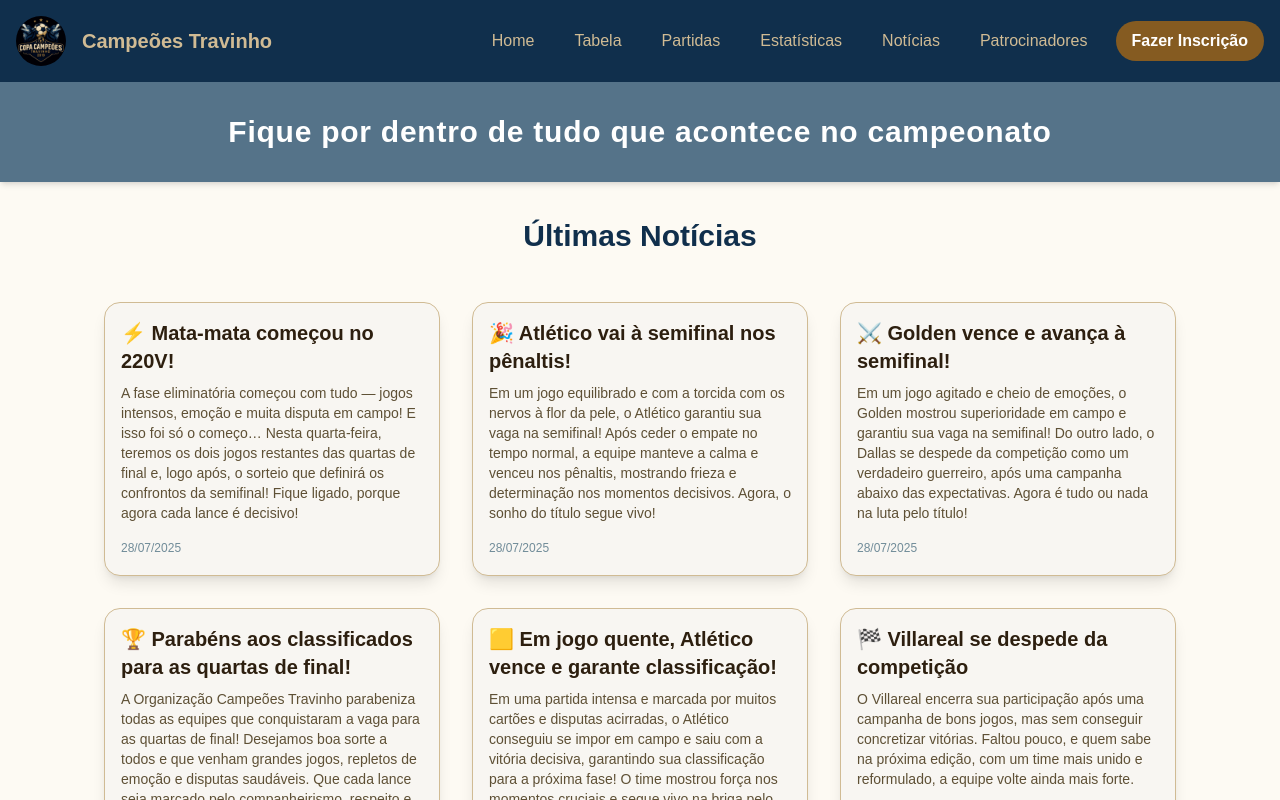
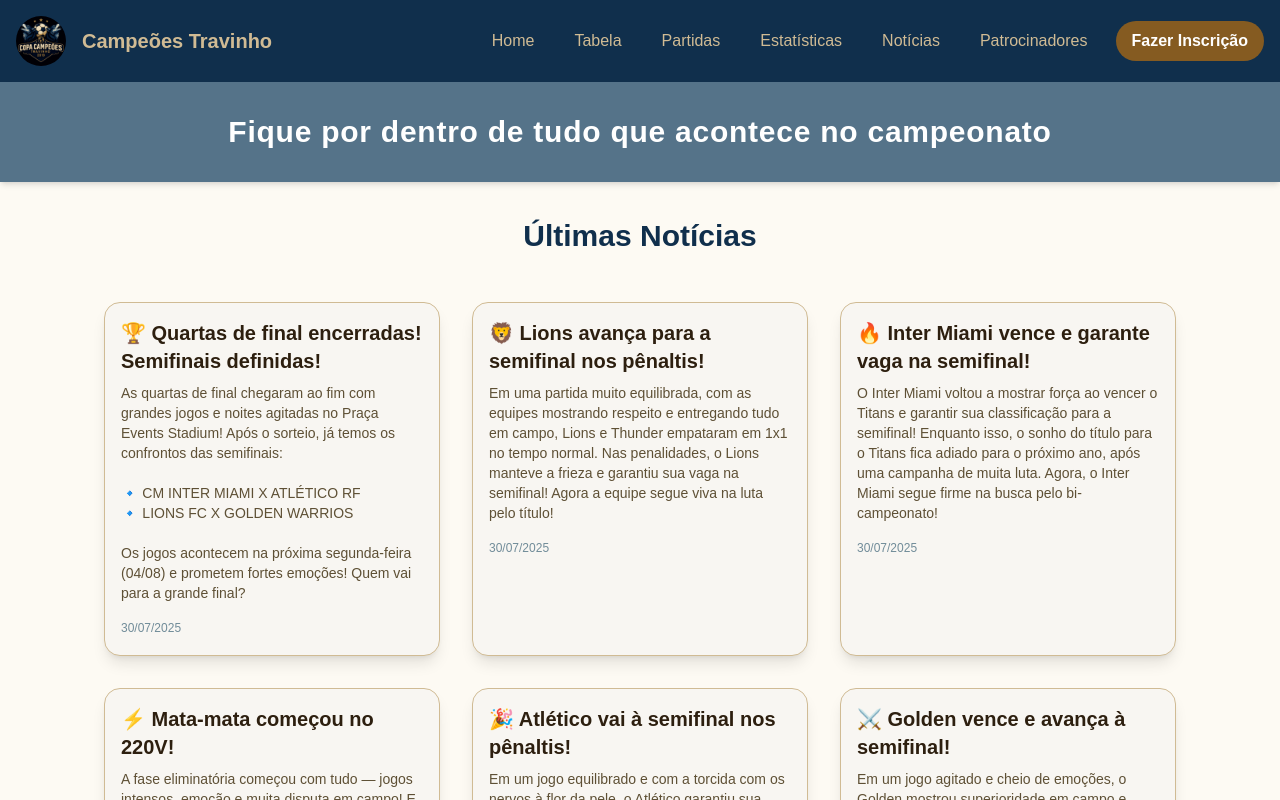
Before and after one commit to ArianNogueira/campeoes_travinho, a Next.js app in the folder client/: page /news in a window 1280 px wide. Shown: the top 800 px of the page. Built offline with nearby package versions, Linux system fonts and the light colour scheme.

Commit message:
feat: update matches

```diff
--- a/client/src/app/matches/emblem.tsx
+++ b/client/src/app/matches/emblem.tsx
@@ -12,6 +12,7 @@ import lions from "../../assets/emblemas/Lions_FC.jpeg";
 import notts from "../../assets/emblemas/CA_Notts.jpeg";
 import lisos from "../../assets/emblemas/Os_Lisos_Team.jpeg";
 import atletico from "../../assets/emblemas/Atletico.svg.png";
+import indefinido from "../../assets/emblemas/escudo_indefinido.png";
 
 export const emblemMap: Record<string, StaticImageData> = {
   "CM INTER MIAMI": inter,
@@ -26,4 +27,5 @@ export const emblemMap: Record<string, StaticImageData> = {
   "GOLDEN WARRIOS": golden,
   "CA NOTTS": notts,
   "OS LISOS TEAM": lisos,
+  "A DEFINIR": indefinido,
 };
--- a/client/src/app/matches/matches.json
+++ b/client/src/app/matches/matches.json
@@ -36,6 +36,11 @@
 
     {"id":31,"date":"28/07/2025","time":"19:30","round":"QUARTAS DE FINAL","group":"1 Partida","home":{"id":1,"name":"CA NOTTS","group":"Grupo B", "score": 2, "emblem":null, "penaltiesHome": 0},"away":{"id":4,"name":"ATLÉTICO RF","group":"Grupo B", "score": 2, "emblem":null, "penaltiesAway": 2}},
     {"id":32,"date":"28/07/2025","time":"20:30","round":"QUARTAS DE FINAL","group":"2 Partida","home":{"id":8,"name":"GOLDEN WARRIOS","group":"Grupo A", "score": 2, "emblem":null},"away":{"id":9,"name":"FC DALLAS","group":"Grupo B", "score": 1, "emblem":null}},
-    {"id":33,"date":"30/07/2025","time":"19:30","round":"QUARTAS DE FINAL","group":"1 Partida","home":{"id":7,"name":"CM INTER MIAMI","group":"Grupo A", "score": "", "emblem":null},"away":{"id":10,"name":"TITANS FC","group":"Grupo A", "score": "", "emblem":null}},
-    {"id":34,"date":"30/07/2025","time":"20:30","round":"QUARTAS DE FINAL","group":"2 Partida","home":{"id":2,"name":"LIONS FC","group":"Grupo B", "score": "", "emblem":null},"away":{"id":3,"name":"THUNDER FC","group":"Grupo A", "score": "", "emblem":null}}
+    {"id":33,"date":"30/07/2025","time":"19:30","round":"QUARTAS DE FINAL","group":"1 Partida","home":{"id":7,"name":"CM INTER MIAMI","group":"Grupo A", "score": 2, "emblem":null},"away":{"id":10,"name":"TITANS FC","group":"Grupo A", "score": 0, "emblem":null}},
+    {"id":34,"date":"30/07/2025","time":"20:30","round":"QUARTAS DE FINAL","group":"2 Partida","home":{"id":2,"name":"LIONS FC","group":"Grupo B", "score": 1, "emblem":null, "penaltiesHome": 1},"away":{"id":3,"name":"THUNDER FC","group":"Grupo A", "score": 1, "emblem":null, "penaltiesAway": 0}},
+
+    {"id":35,"date":"04/08/2025","time":"19:30","round":"SEMIFINAL","group":"1 Partida","home":{"id":7,"name":"CM INTER MIAMI","group":"Grupo A", "score": "", "emblem":null},"away":{"id":10,"name":"ATLÉTICO RF","group":"Grupo B", "score": "", "emblem":null}},
+    {"id":36,"date":"04/08/2025","time":"20:30","round":"SEMIFINAL","group":"2 Partida","home":{"id":8,"name":"LIONS FC","group":"Grupo B", "score": "", "emblem":null},"away":{"id":9,"name":"GOLDEN WARRIOS","group":"Grupo B", "score": "", "emblem":null}},
+
+    {"id":37,"date":"08/08/2025","time":"19:30","round":"FINAL","group":"Jogo Único","home":{"id":8,"name":"A DEFINIR","group":"Grupo B", "score": "", "emblem":null},"away":{"id":9,"name":"A DEFINIR","group":"Grupo B", "score": "", "emblem":null}}
 ]
--- a/client/src/app/matches/page.tsx
+++ b/client/src/app/matches/page.tsx
@@ -45,8 +45,7 @@ import matchesJson from "./matches.json";
 export default function MatchesPage() {
   const [matches, setMatches] = useState<Match[]>([]);
   const [selectedTeam, setSelectedTeam] = useState("all");
-  const [selectedRound, setSelectedRound] =
-    useState<string>("QUARTAS DE FINAL");
+  const [selectedRound, setSelectedRound] = useState<string>("SEMIFINAL");
   const [editingMatch, setEditingMatch] = useState<Match | null>(null);
   const [editData, setEditData] = useState({ date: "", time: "", round: 1 });
   const [selectedMatch, setSelectedMatch] = useState<Match | null>(null);
@@ -317,7 +316,7 @@ export default function MatchesPage() {
             {/* Cabeçalho da partida: rodada + botão editar */}
             <div className="flex flex-col  sm:flex-row sm:justify-between sm:items-center gap-2 mb-2">
               <div className="text-center w-full text-sm text-indigo-600 font-semibold">
-                {["QUARTAS DE FINAL", "SEMI", "FINAL"].includes(
+                {["QUARTAS DE FINAL", "SEMIFINAL", "FINAL"].includes(
                   match.round.toString().toUpperCase()
                 ) ? (
                   <>
--- a/client/src/app/statistics/mockupStatistics.tsx
+++ b/client/src/app/statistics/mockupStatistics.tsx
@@ -37,34 +37,36 @@ interface TeamStats {
 
 // Dados mockados (para exemplo)
 const topScorers: PlayerStats[] = [
-  { id: 1, name: "Robgol", team: inter, goals: 17 },
+  { id: 1, name: "Robgol", team: inter, goals: 18 },
   { id: 2, name: "Robinho", team: thunder, goals: 12 },
-  { id: 11, name: "João Pedro", team: atletico, goals: 6 },
-  { id: 3, name: "Alef", team: dalas, goals: 6 },
-  { id: 4, name: "Ítalo", team: thunder, goals: 6 },
-  { id: 15, name: "David", team: golden, goals: 5 },
-  { id: 12, name: "Kleberson", team: golden, goals: 5 },
-  { id: 5, name: "Cl", team: vilarreal, goals: 5 },
-  { id: 6, name: "Neyvison", team: titans, goals: 5 },
-  { id: 7, name: "Joelson", team: lions, goals: 5 },
-  { id: 8, name: "Gleyvison", team: titans, goals: 5 },
-  { id: 9, name: "Renan", team: titans, goals: 5 },
-  { id: 10, name: "Joanderson", team: titans, goals: 5 },
-  { id: 13, name: "Eduardo", team: atletico, goals: 4 },
-  { id: 14, name: "Dudu", team: dalas, goals: 4 },
-  { id: 16, name: "Maycon", team: tungo, goals: 3 },
-  { id: 17, name: "Pereu", team: lisos, goals: 3 },
-  { id: 18, name: "Claudio", team: notts, goals: 3 },
-  { id: 19, name: "Nigago", team: lisos, goals: 3 },
-  { id: 20, name: "Gustavo", team: atletico, goals: 3 },
-  { id: 21, name: "Mateus", team: falcon, goals: 3 },
+  { id: 3, name: "João Pedro", team: atletico, goals: 6 },
+  { id: 4, name: "Alef", team: dalas, goals: 6 },
+  { id: 5, name: "Ítalo", team: thunder, goals: 6 },
+  { id: 6, name: "David", team: golden, goals: 5 },
+  { id: 7, name: "Kleberson", team: golden, goals: 5 },
+  { id: 8, name: "Cl", team: vilarreal, goals: 5 },
+  { id: 9, name: "Neyvison", team: titans, goals: 5 },
+  { id: 10, name: "Joelson", team: lions, goals: 5 },
+  { id: 11, name: "Gleyvison", team: titans, goals: 5 },
+  { id: 12, name: "Renan", team: titans, goals: 5 },
+  { id: 13, name: "Joanderson", team: titans, goals: 5 },
+  { id: 14, name: "Eduardo", team: atletico, goals: 4 },
+  { id: 15, name: "Dudu", team: dalas, goals: 4 },
+  { id: 16, name: "Thiago", team: inter, goals: 3 },
+  { id: 17, name: "Eduardo", team: thunder, goals: 3 },
+  { id: 18, name: "Maycon", team: tungo, goals: 3 },
+  { id: 19, name: "Pereu", team: lisos, goals: 3 },
+  { id: 20, name: "Claudio", team: notts, goals: 3 },
+  { id: 21, name: "Nigago", team: lisos, goals: 3 },
+  { id: 22, name: "Gustavo", team: atletico, goals: 3 },
+  { id: 23, name: "Mateus", team: falcon, goals: 3 },
 ];
 
 const cards: CardStats[] = [
   { id: 19, name: "BRUNO", team: thunder, yellow: 1, red: 1 },
   { id: 3, name: "CLAUDIO", team: notts, yellow: 3, red: 0 },
   { id: 18, name: "LAURO", team: vilarreal, yellow: 2, red: 0 },
-  { id: 20, name: "DANRLEY", team: lions, yellow: 1, red: 0 },
+  // { id: 20, name: "DANRLEY", team: lions, yellow: 1, red: 0 },
   // { id: 2, name: "EDUARDO", team: atletico, yellow: 2, red: 0 },
   // { id: 16, name: "GEDSON", team: atletico, yellow: 2, red: 0 },
   // { id: 17, name: "STHÊNIO", team: golden, yellow: 2, red: 0 },
@@ -79,7 +81,7 @@ const cards: CardStats[] = [
   // { id: 11, name: "LENNYO ", team: atletico, yellow: 1, red: 0 },
   // { id: 12, name: "GEDSON", team: atletico, yellow: 1, red: 0 },
   { id: 13, name: "NETO", team: notts, yellow: 1, red: 0 },
-  { id: 14, name: "WEDERSON", team: lions, yellow: 1, red: 0 },
+  // { id: 14, name: "WEDERSON", team: lions, yellow: 1, red: 0 },
   { id: 15, name: "RUAN", team: inter, yellow: 1, red: 0 },
   // { id: 2, name: "EDUARDO", team: atletico, yellow: 0, red: 0 },
   // { id: 16, name: "GEDSON", team: atletico, yellow: 0, red: 0 },
@@ -87,9 +89,9 @@ const cards: CardStats[] = [
 ];
 
 const teams: TeamStats[] = [
-  { id: 1, name: "Thunder FC", goalsScored: 26, goalsConceded: 14 },
-  { id: 2, name: "CM Inter Miami", goalsScored: 24, goalsConceded: 9 },
-  { id: 3, name: "Titans FC", goalsScored: 21, goalsConceded: 6 },
+  { id: 1, name: "Thunder FC", goalsScored: 27, goalsConceded: 14 },
+  { id: 2, name: "CM Inter Miami", goalsScored: 26, goalsConceded: 9 },
+  { id: 3, name: "Titans FC", goalsScored: 21, goalsConceded: 8 },
 ];
 
 const statisticsMockup = {
--- a/client/src/app/table/mockData.ts
+++ b/client/src/app/table/mockData.ts
@@ -199,7 +199,7 @@ export const standings = [
 
 
 export const topScorers = [
-  { id: 1, name: "Robgol", team: "CM INTER MIAMI", goals: 17 },
+  { id: 1, name: "Robgol", team: "CM INTER MIAMI", goals: 18 },
   { id: 2, name: "Robinho", team: "THUNDER FC", goals: 12 },
   { id: 11, name: "João Pedro", team: "ATLÉTICO RF", goals: 6 },
   { id: 3, name: "Alef", team: "FC DALLAS", goals: 6 },
@@ -208,7 +208,7 @@ export const topScorers = [
 ];
 
 export const bestDefenses = [
-  { team: "TITANS FC", goalsAgainst: 6, cleanSheets: 0 },
-  { team: "CM INTER MIAMI", goalsAgainst: 9, cleanSheets: 0 },
+  { team: "TITANS FC", goalsAgainst: 8, cleanSheets: 0 },
+  { team: "CM INTER MIAMI", goalsAgainst: 9, cleanSheets: 1 },
   { team: "VILLAREAL", goalsAgainst: 9, cleanSheets: 0 },
 ];
--- a/client/src/components/NewsCard.tsx
+++ b/client/src/components/NewsCard.tsx
@@ -19,7 +19,9 @@ const NewsCard: React.FC<NewsCardProps> = ({
       {/* <Image src={imageUrl} alt={title} className="object-cover w-full h-48" /> */}
       <div className="p-4">
         <h3 className="text-xl font-semibold text-[#2d1f0f] mb-2">{title}</h3>
-        <p className="text-sm text-[#5e5035] mb-3">{description}</p>
+        <p className="text-sm text-[#5e5035] mb-3 whitespace-pre-line">
+          {description}
+        </p>
         <span className="text-xs text-[#718c99]">{date}</span>
       </div>
     </div>
--- a/client/src/components/mockNews.ts
+++ b/client/src/components/mockNews.ts
@@ -252,4 +252,25 @@ export const news: NewsItem[] = [
     summary:
     "Em um jogo agitado e cheio de emoções, o Golden mostrou superioridade em campo e garantiu sua vaga na semifinal! Do outro lado, o Dallas se despede da competição como um verdadeiro guerreiro, após uma campanha abaixo das expectativas. Agora é tudo ou nada na luta pelo título!"
   },
+  {
+    id: 36,
+    title: "🏆 Quartas de final encerradas! Semifinais definidas!",
+    date: "30/07/2025",
+    summary:
+    `As quartas de final chegaram ao fim com grandes jogos e noites agitadas no Praça Events Stadium! Após o sorteio, já temos os confrontos das semifinais: \n\n 🔹 CM INTER MIAMI X ATLÉTICO RF \n🔹 LIONS FC X GOLDEN WARRIOS \n\n Os jogos acontecem na próxima segunda-feira (04/08) e prometem fortes emoções! Quem vai para a grande final?`
+  },
+  {
+    id: 37,
+    title: "🦁 Lions avança para a semifinal nos pênaltis!",
+    date: "30/07/2025",
+    summary:
+    "Em uma partida muito equilibrada, com as equipes mostrando respeito e entregando tudo em campo, Lions e Thunder empataram em 1x1 no tempo normal. Nas penalidades, o Lions manteve a frieza e garantiu sua vaga na semifinal! Agora a equipe segue viva na luta pelo título!"
+  },
+  {
+    id: 38,
+    title: "🔥 Inter Miami vence e garante vaga na semifinal!",
+    date: "30/07/2025",
+    summary:
+    "O Inter Miami voltou a mostrar força ao vencer o Titans e garantir sua classificação para a semifinal! Enquanto isso, o sonho do título para o Titans fica adiado para o próximo ano, após uma campanha de muita luta. Agora, o Inter Miami segue firme na busca pelo bi-campeonato!"
+  },
 ];
```
Also changed, not shown: client/src/app/table/page.tsx (+5 -5 lines), client/src/assets/emblemas/escudo_indefinido.png (added).
